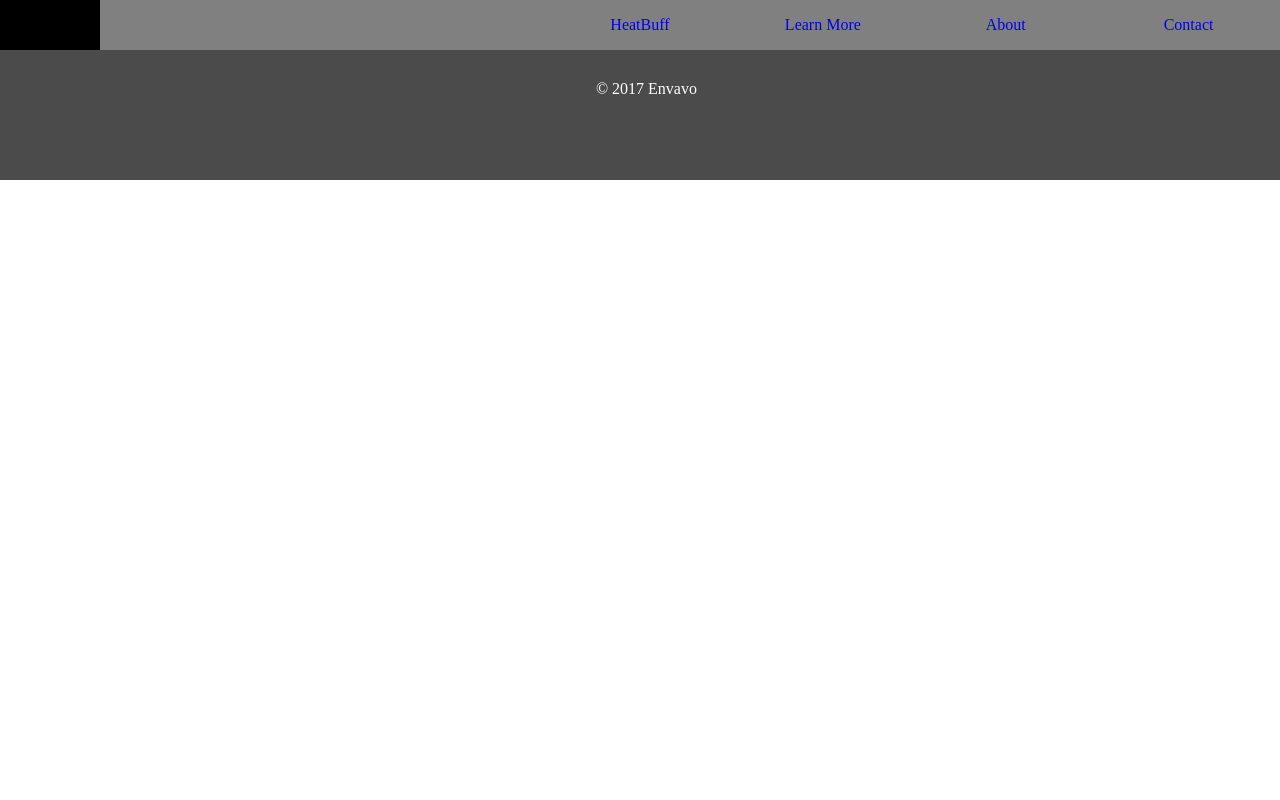
After one commit to Dannyfk/heatbuff, a PHP site: page /about.php in a window 1280 px wide. The commit adds this page. Run offline with PHP 8.4, Linux system fonts and the light colour scheme.

Commit message:
Added other pages
added the other pages and fixed the nav and footer

```diff
--- /dev/null
+++ b/about.php
@@ -0,0 +1,7 @@
+<?php
+    include "includes/head.inc.php";
+    include "includes/nav.inc.php";
+    include "includes/footer.inc.php";
+?>
+</body>
+</html>
--- /dev/null
+++ b/css/includeStyle.css
@@ -0,0 +1,33 @@
+html, body, div, h1, h2, nav, li, ul {
+  margin: 0;
+  padding: 0; }
+
+nav.mainNav {
+  background-color: grey; }
+  nav.mainNav div#logo {
+    width: 100px;
+    height: 50px;
+    background-color: black; }
+  nav.mainNav ul {
+    display: grid;
+    grid-template-columns: 3fr 1fr 1fr 1fr 1fr;
+    align-content: center; }
+    nav.mainNav ul li {
+      list-style-type: none;
+      align-self: center;
+      justify-self: center; }
+    nav.mainNav ul li a {
+      text-decoration: none; }
+
+footer {
+  text-align: center;
+  background: rgba(56, 56, 56, 0.9);
+  height: 100px;
+  color: white;
+  padding-left: 1%;
+  padding-top: 30px; }
+  footer p {
+    margin: 0;
+    margin-bottom: 10px; }
+
+/*# sourceMappingURL=includeStyle.css.map */
--- /dev/null
+++ b/css/includeStyle.scss
@@ -0,0 +1,40 @@
+html, body, div, h1, h2, nav, li, ul {
+    margin: 0;
+    padding: 0;
+}
+nav.mainNav {
+    background-color: grey;
+    div#logo {
+        width: 100px;
+        height: 50px;
+        background-color: black;
+    }
+    ul {
+        display: grid;
+        grid-template-columns: 3fr 1fr 1fr 1fr 1fr;
+        align-content: center;
+        div#logo {
+        }
+        li {
+            list-style-type: none;
+            align-self: center;
+            justify-self: center;
+        }
+        li a {
+            text-decoration: none;
+        }
+    }
+}
+
+footer {
+    text-align: center;
+    background: rgba(56, 56, 56, 0.9);
+    height:100px;
+    color:white;
+    padding-left: 1%;
+    padding-top: 30px;
+    p {
+        margin:0;
+        margin-bottom: 10px;
+    }
+}
--- a/css/landingpageDanny.css
+++ b/css/landingpageDanny.css
@@ -106,7 +106,6 @@ body, h1, h2, h3, h4, h5 {
       width: 100%; }
 
 .customAngles {
-  height: 1000px;
   display: grid;
   grid-template-columns: 50% 50%; }
   .customAngles figure img {
@@ -114,4 +113,9 @@ body, h1, h2, h3, h4, h5 {
   .customAngles article img {
     width: 50%; }
 
+.callToAction {
+  text-align: center;
+  margin-top: 50px;
+  margin-bottom: 50px; }
+
 /*# sourceMappingURL=landingpageDanny.css.map */
--- a/includes/footer.inc.php
+++ b/includes/footer.inc.php
@@ -0,0 +1,3 @@
+<footer>
+<p>	&copy; 2017 Envavo</p>
+</footer>
--- a/includes/head.inc.php
+++ b/includes/head.inc.php
@@ -0,0 +1,9 @@
+<html lang="en">
+<head>
+    <meta charset="UTF-8">
+    <meta name="viewport" content="width=device-width, initial-scale=1.0">
+    <meta http-equiv="X-UA-Compatible" content="ie=edge">
+    <title>Envavo</title>
+    <link rel="stylesheet" type="text/css" href="css/includeStyle.css">
+</head>
+<body>
--- /dev/null
+++ b/includes/nav.inc.php
@@ -0,0 +1,9 @@
+<nav class="mainNav">
+            <ul>
+                <div id="logo"></div>
+                <li><a href="index.php">HeatBuff</a></li>
+                <li><a href="productPage.php">Learn More</a></li>
+                <li><a href="about.php">About</a></li>
+                <li><a href="contact.php">Contact</a></li>
+            </ul>
+        </nav>
```
Also changed, not shown: contact.php (added, +7 -0 lines), css/landingpageDanny.scss (+7 -1 lines), index.php (+13 -11 lines), order.php (added, +7 -0 lines), productPage.php (added, +7 -0 lines), 2 other files.
